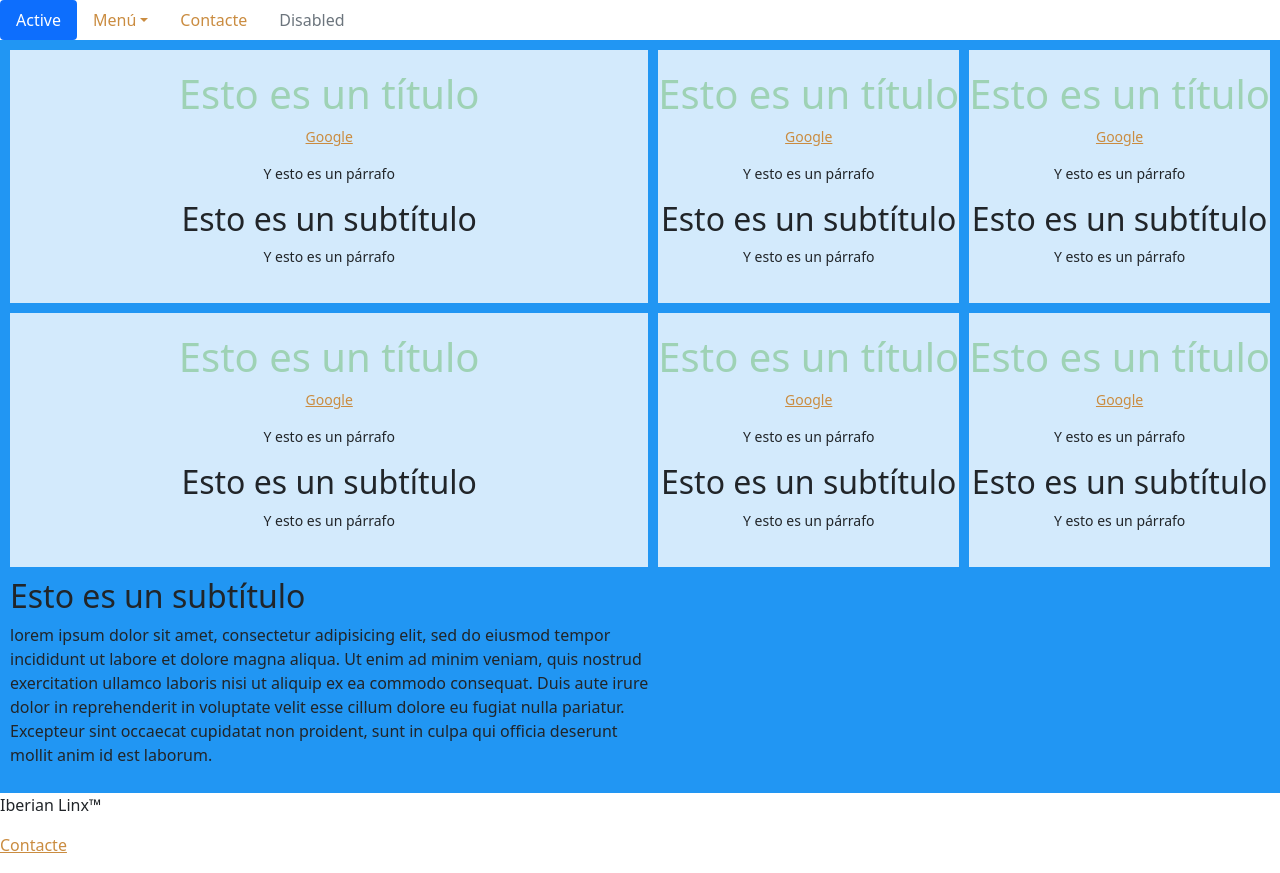
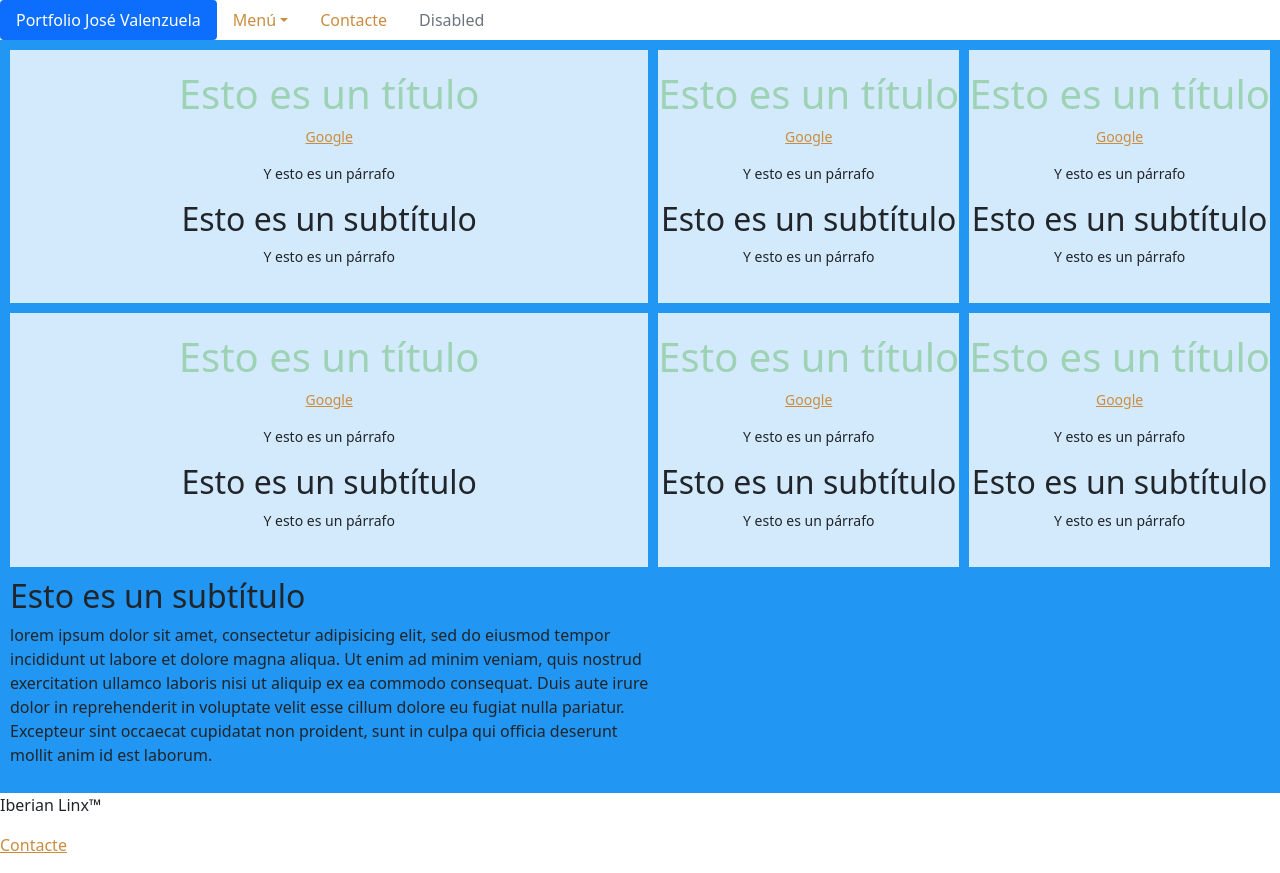
Before and after one commit to Dissenyaire/pruebaGitKraken, a plain HTML site: page index.html in a window 1280 px wide. Drawn offline with nearby package versions, Linux system fonts and the light colour scheme.

Commit message:
Portfolio

```diff
--- a/index.html
+++ b/index.html
@@ -6,7 +6,7 @@
     <link rel="stylesheet" href="hojadeestilo.css">
     <meta name="viewport" content="width=device-width, initial-scale=1">
     <link href="https://cdn.jsdelivr.net/npm/bootstrap@5.1.3/dist/css/bootstrap.min.css" rel="stylesheet">
-     <script src="https://cdn.jsdelivr.net/npm/bootstrap@5.1.3/dist/js/bootstrap.bundle.min.js"></script>
+    <script src="https://cdn.jsdelivr.net/npm/bootstrap@5.1.3/dist/js/bootstrap.bundle.min.js"></script>
     <link rel="stylesheet" href="https://stackpath.bootstrapcdn.com/bootstrap/4.3.1/css/bootstrap.min.css" integrity="sha384-ggOyR0iXCbMQv3Xipma34MD+dH/1fQ784/j6cY/iJTQUOhcWr7x9JvoRxT2MZw1T" crossorigin="anonymous">
     <link rel="stylesheet" href="https://stackpath.bootstrapcdn.com/bootstrap/5.0.0-alpha1/css/bootstrap.min.css" integrity="sha384-r4NyP46KrjDleawBgD5tp8Y7UzmLA05oM1iAEQ17CSuDqnUK2+k9luXQOfXJCJ4I" crossorigin="anonymous">
     <title>GitKraken</title>
@@ -16,7 +16,7 @@
         <nav>
             <ul class="nav nav-pills">
                 <li class="nav-item">
-                  <a class="nav-link active" href="#">Active</a>
+                  <a class="nav-link active" href="#">Portfolio José Valenzuela</a>
                 </li>
                 <li class="nav-item dropdown">
                   <a class="nav-link dropdown-toggle" data-bs-toggle="dropdown" href="#">Menú</a>
```
